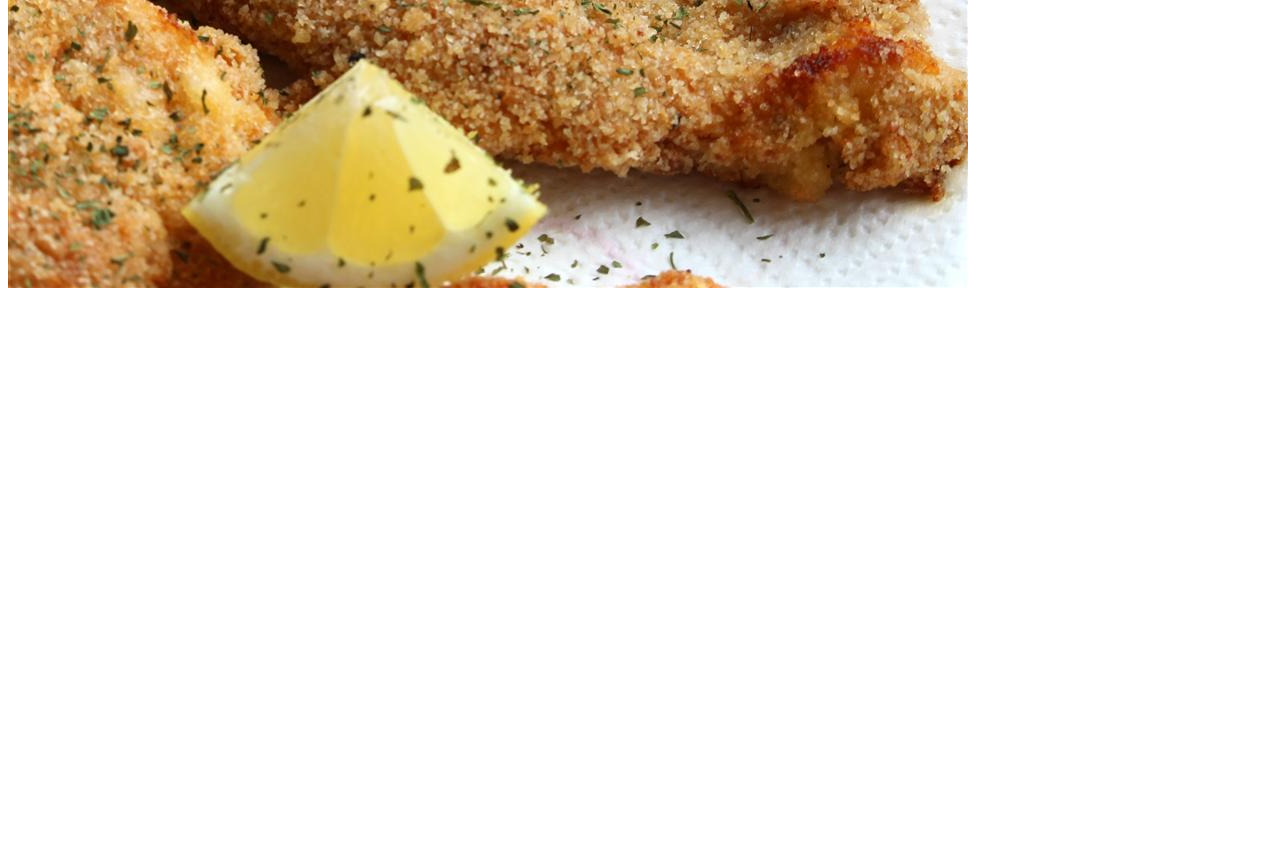
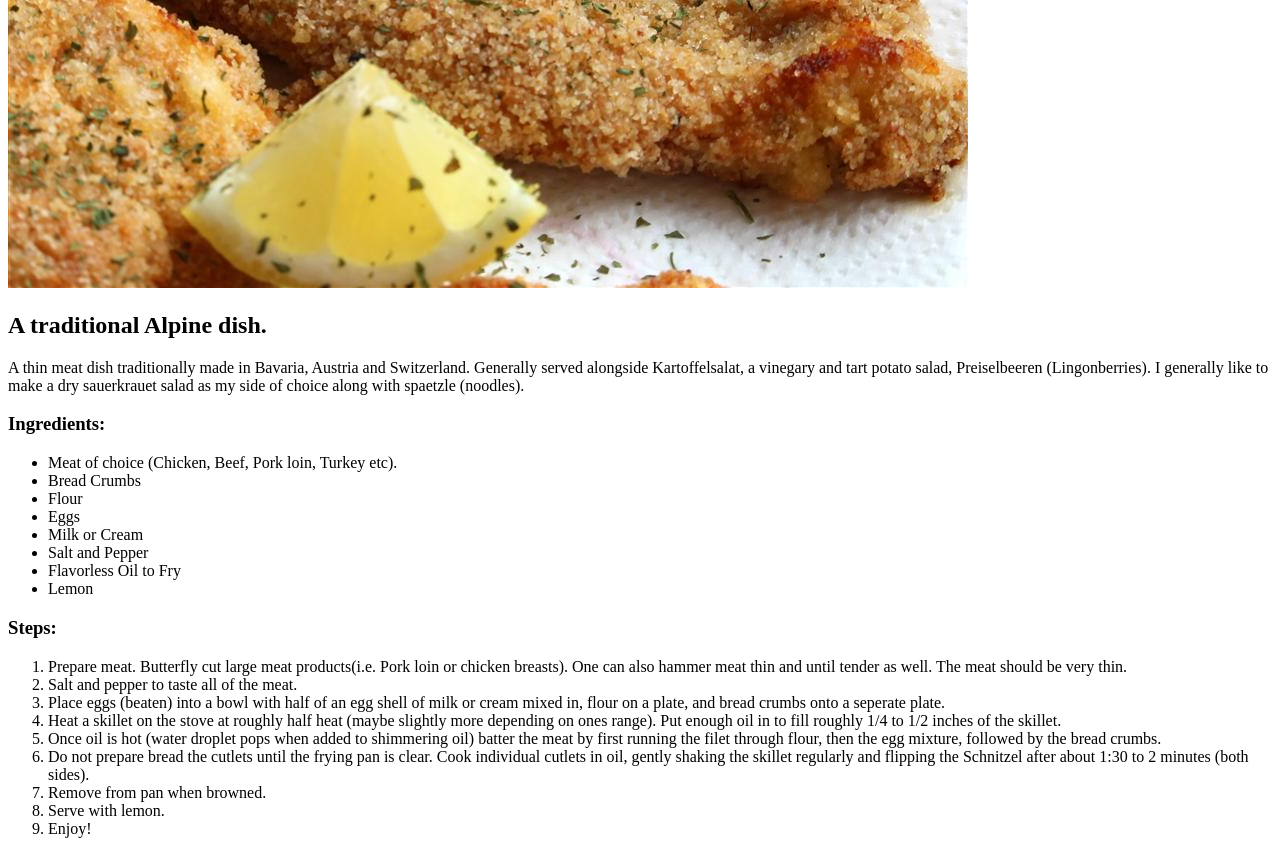
Before and after one commit to ThomasWitek/odin-recipes, a plain HTML site: page recipes/Schnitzel.html in a window 1280 px wide. Shown: the part 752-1606 px from the top of the page. Before the commit the page ends 1052 px from the top, so only its background shows below. Drawn offline with Linux system fonts and the light colour scheme.

Commit message:
Added schnitzel recipe information

```diff
--- a/recipes/Schnitzel.html
+++ b/recipes/Schnitzel.html
@@ -8,6 +8,35 @@
 </head>
 <body>
   <h1>Schnitzel Recipe</h1>
+
   <img src="../img/schnitzel.jpeg" alt="breaded meat on plate with lemon wedges">
+
+  <h2>A traditional Alpine dish.</h2>
+    <p>A thin meat dish traditionally made in Bavaria, Austria and Switzerland. Generally served alongside Kartoffelsalat, a vinegary and tart potato salad, Preiselbeeren (Lingonberries). I generally like to make a dry sauerkrauet salad as my side of choice along with spaetzle (noodles). </p>
+
+  <h3>Ingredients:</h3>
+    <ul>
+        <li>Meat of choice (Chicken, Beef, Pork loin, Turkey etc).</li>
+        <li>Bread Crumbs</li>
+        <li>Flour</li>
+        <li>Eggs</li>
+        <li>Milk or Cream</li>
+        <li>Salt and Pepper</li>
+        <li>Flavorless Oil to Fry</li>
+        <li>Lemon</li>
+    </ul>
+
+  <h3>Steps:</h3>
+  <ol>
+    <li>Prepare meat. Butterfly cut large meat products(i.e. Pork loin or chicken breasts). One can also hammer meat thin and until tender as well. The meat should be very thin.</li>
+    <li>Salt and pepper to taste all of the meat.</li>
+    <li>Place eggs (beaten) into a bowl with half of an egg shell of milk or cream mixed in, flour on a plate, and bread crumbs onto a seperate plate.</li>
+    <li>Heat a skillet on the stove at roughly half heat (maybe slightly more depending on ones range). Put enough oil in to fill roughly 1/4 to 1/2 inches of the skillet.</li>
+    <li>Once oil is hot (water droplet pops when added to shimmering oil) batter the meat by first running the filet through flour, then the egg mixture, followed by the bread crumbs.</li>
+    <li>Do not prepare bread the cutlets until the frying pan is clear. Cook individual cutlets in oil, gently shaking the skillet regularly and flipping the Schnitzel after about 1:30 to 2 minutes (both sides).</li>
+    <li>Remove from pan when browned.</li>
+    <li>Serve with lemon.</li>
+    <li>Enjoy!</li>
+  </ol>
 </body>
 </html>
```
